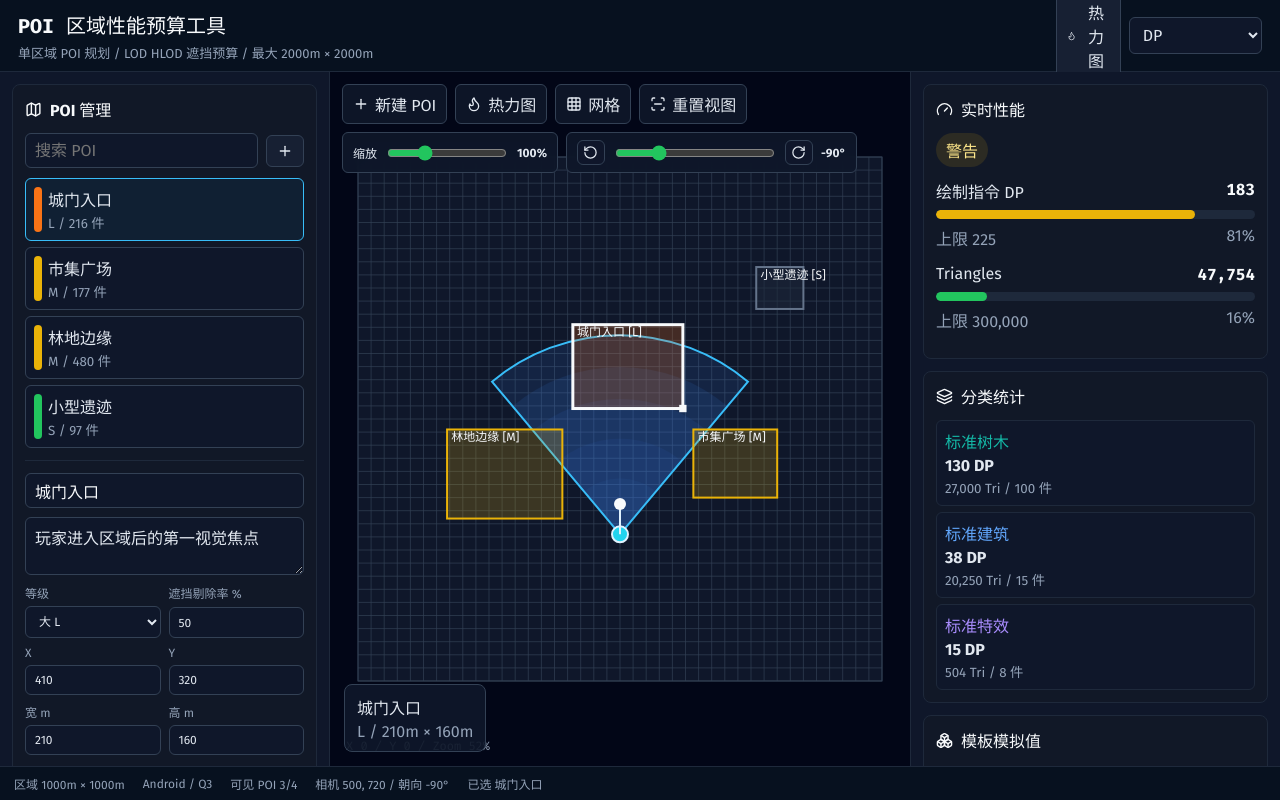
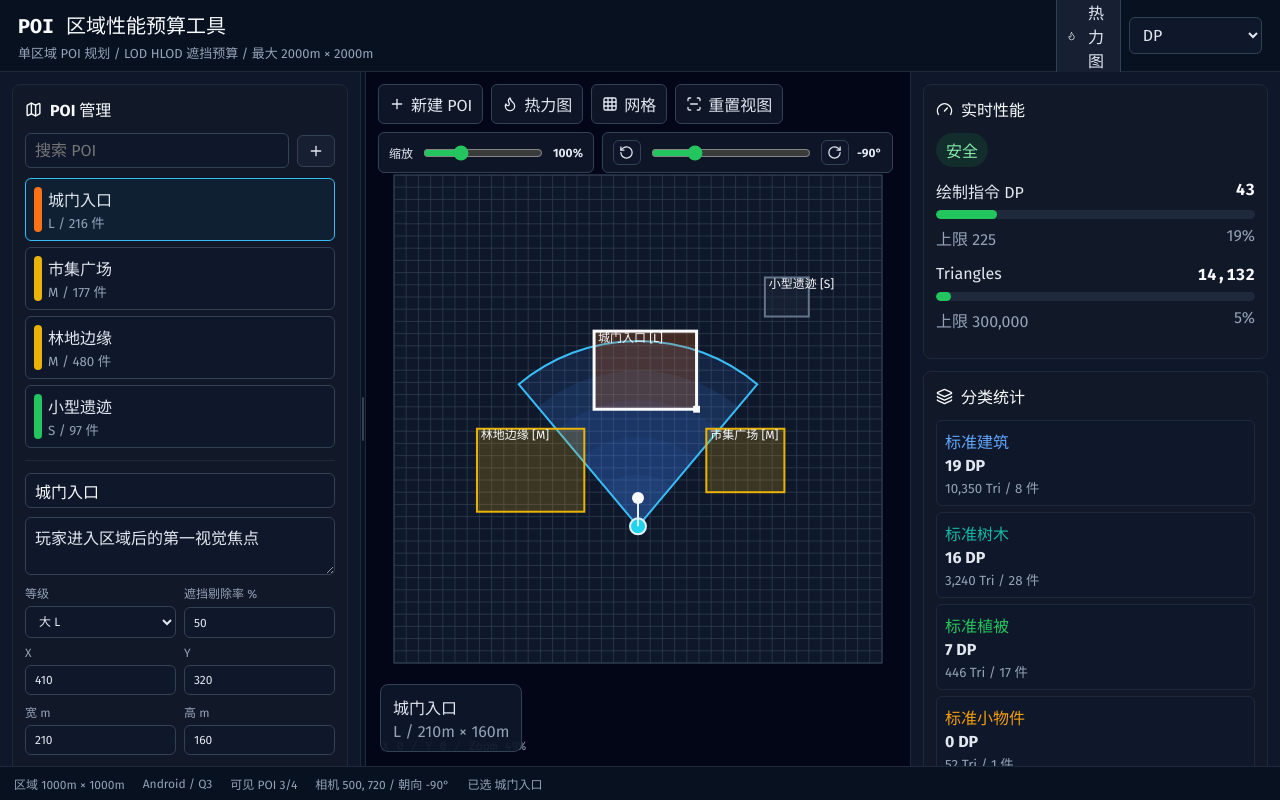
Before and after one commit to ComplicateCc/ow-performance-budget, a React (Vite) app: page / in a window 1280 px wide. Built offline with nearby package versions, Linux system fonts and the light colour scheme.

Commit message:
Add resizable panel and frustum overlap budgeting

```diff
--- a/src/App.css
+++ b/src/App.css
@@ -80,7 +80,7 @@ textarea:focus-visible {
 .workspace {
   min-height: 0;
   display: grid;
-  grid-template-columns: minmax(280px, 330px) minmax(360px, 1fr) minmax(300px, 370px);
+  grid-template-columns: 360px 6px minmax(360px, 1fr) minmax(300px, 370px);
 }
 
 .side-panel {
@@ -92,11 +92,41 @@ textarea:focus-visible {
 }
 
 .left-panel {
-  border-right: 1px solid #1e293b;
+  border-right: 0;
 }
 
 .right-panel {
   border-left: 1px solid #1e293b;
+}
+
+.left-resizer {
+  position: relative;
+  min-width: 6px;
+  cursor: col-resize;
+  background: #07111f;
+  border-inline: 1px solid #1e293b;
+}
+
+.left-resizer::after {
+  content: '';
+  position: absolute;
+  top: 50%;
+  left: 50%;
+  width: 2px;
+  height: 44px;
+  border-radius: 999px;
+  background: #334155;
+  transform: translate(-50%, -50%);
+}
+
+.left-resizer:hover::after,
+.is-resizing-panel .left-resizer::after {
+  background: #38bdf8;
+}
+
+.is-resizing-panel {
+  cursor: col-resize;
+  user-select: none;
 }
 
 .panel-section {
@@ -310,7 +340,8 @@ button.danger {
   margin-top: 10px;
   border: 1px solid #1e293b;
   border-radius: 6px;
-  overflow: hidden;
+  overflow-x: auto;
+  overflow-y: hidden;
 }
 
 .lod-head,
@@ -324,6 +355,7 @@ button.danger {
 .lod-head.budget-head,
 .lod-row.budget-row {
   grid-template-columns: 52px 1fr 1fr 1fr 1fr 1fr;
+  min-width: 620px;
 }
 
 .lod-head {
@@ -629,7 +661,7 @@ button.danger {
 
 @media (max-width: 1200px) {
   .workspace {
-    grid-template-columns: 290px minmax(320px, 1fr) 320px;
+    grid-template-columns: 330px 6px minmax(320px, 1fr) 320px;
   }
 
   .object-counts {
@@ -651,6 +683,10 @@ button.danger {
   .top-bar,
   .workspace {
     display: block;
+  }
+
+  .left-resizer {
+    display: none;
   }
 
   .side-panel {
--- a/src/App.tsx
+++ b/src/App.tsx
@@ -748,6 +748,7 @@ function StatsPanel({ result }: { result: ReturnType<typeof calculatePerformance
             <button key={item.poiId} onClick={() => state.selectPoi(item.poiId)} className={item.visible ? '' : 'muted'}>
               <span>{item.name}</span>
               <strong>{fmt(item.dp)} / {fmt(item.triangles)}</strong>
+              <small>视锥重叠 {Math.round(item.overlapRatio * 100)}%</small>
             </button>
           ))}
         </div>
@@ -866,6 +867,8 @@ function StatusBar({ result }: { result: ReturnType<typeof calculatePerformance>
 function App() {
   const state = useAppStore()
   const result = useMemo(() => calculatePerformance(state), [state])
+  const [leftWidth, setLeftWidth] = useState(360)
+  const resizingLeftRef = useRef(false)
 
   useEffect(() => {
     const onKey = (event: KeyboardEvent) => {
@@ -886,6 +889,23 @@ function App() {
     return () => window.removeEventListener('keydown', onKey)
   }, [state])
 
+  useEffect(() => {
+    const handleMove = (event: PointerEvent) => {
+      if (!resizingLeftRef.current) return
+      setLeftWidth(clamp(event.clientX, 300, 620))
+    }
+    const handleUp = () => {
+      resizingLeftRef.current = false
+      document.body.classList.remove('is-resizing-panel')
+    }
+    window.addEventListener('pointermove', handleMove)
+    window.addEventListener('pointerup', handleUp)
+    return () => {
+      window.removeEventListener('pointermove', handleMove)
+      window.removeEventListener('pointerup', handleUp)
+    }
+  }, [])
+
   return (
     <div className="app-shell">
       <header className="top-bar">
@@ -901,8 +921,20 @@ function App() {
           </select>
         </div>
       </header>
-      <main className="workspace">
+      <main
+        className="workspace"
+        style={{ gridTemplateColumns: `${leftWidth}px 6px minmax(360px, 1fr) minmax(300px, 370px)` }}
+      >
         <LeftPanel />
+        <div
+          className="left-resizer"
+          role="separator"
+          aria-label="调整左侧栏宽度"
+          onPointerDown={() => {
+            resizingLeftRef.current = true
+            document.body.classList.add('is-resizing-panel')
+          }}
+        />
         <MapCanvas result={result} />
         <StatsPanel result={result} />
       </main>
--- a/src/calc.ts
+++ b/src/calc.ts
@@ -65,6 +65,44 @@ export const getTemplateForType = (templates: ObjectTemplate[], type: ObjectType
   return template
 }
 
+const buildPoiSamples = (poi: PoiRegion, targetSamples = 64) => {
+  const columns = Math.max(2, Math.round(Math.sqrt(targetSamples * (poi.width / Math.max(1, poi.height)))))
+  const rows = Math.max(2, Math.round(targetSamples / columns))
+  const samples: { x: number; y: number }[] = []
+  for (let row = 0; row < rows; row += 1) {
+    for (let column = 0; column < columns; column += 1) {
+      samples.push({
+        x: poi.x + ((column + 0.5) / columns) * poi.width,
+        y: poi.y + ((row + 0.5) / rows) * poi.height,
+      })
+    }
+  }
+  return samples
+}
+
+export const calculatePoiFrustumOverlap = (poi: PoiRegion, camera: CameraConfig) => {
+  const samples = buildPoiSamples(poi)
+  const visibleSamples = samples.filter((sample) => isPointInCamera(sample, camera))
+  return {
+    samples,
+    visibleSamples,
+    overlapRatio: visibleSamples.length / samples.length,
+  }
+}
+
+const getTemplatePercentAtDistance = (template: ObjectTemplate, rawDistance: number, lodScale: number) => {
+  const hasDisappearDistance = template.disappearDistance > 0
+  if (hasDisappearDistance && rawDistance > template.disappearDistance * lodScale) {
+    return null
+  }
+  const useHlod = !hasDisappearDistance && rawDistance >= template.hlodDistance * lodScale
+  const lod = pickLod(template, rawDistance, lodScale)
+  return {
+    dpPercent: useHlod ? template.hlodDpPercent : lod.dpPercent,
+    trianglePercent: useHlod ? template.hlodTrianglePercent : lod.trianglePercent,
+  }
+}
+
 export const calculatePoiContribution = (
   poi: PoiRegion,
   templates: ObjectTemplate[],
@@ -72,26 +110,29 @@ export const calculatePoiContribution = (
   camera: CameraConfig,
   globalCullingFactor: number,
 ) => {
-  const center = getPoiCenter(poi)
-  const dist = distance(center, camera)
   const culling = clamp((poi.cullingRate / 100) * globalCullingFactor, 0, 1)
   const result: CategoryStat[] = []
+  const { samples, visibleSamples } = calculatePoiFrustumOverlap(poi, camera)
+  if (visibleSamples.length === 0) return result
 
   ;(Object.keys(poi.objects) as ObjectType[]).forEach((type) => {
     const count = poi.objects[type]
     if (!count) return
     const template = poi.templateOverrides?.[type] ?? getTemplateForType(templates, type)
-    const hasDisappearDistance = template.disappearDistance > 0
-    if (hasDisappearDistance && dist > template.disappearDistance * quality.lodScale) return
-    const useHlod = !hasDisappearDistance && dist >= template.hlodDistance * quality.lodScale
-    const lod = pickLod(template, dist, quality.lodScale)
-    const dpPercent = useHlod ? template.hlodDpPercent : lod.dpPercent
-    const triPercent = useHlod ? template.hlodTrianglePercent : lod.trianglePercent
+    let weightedDpPercent = 0
+    let weightedTrianglePercent = 0
+    visibleSamples.forEach((sample) => {
+      const percent = getTemplatePercentAtDistance(template, distance(sample, camera), quality.lodScale)
+      if (!percent) return
+      weightedDpPercent += percent.dpPercent / samples.length
+      weightedTrianglePercent += percent.trianglePercent / samples.length
+    })
+    if (weightedDpPercent <= 0 && weightedTrianglePercent <= 0) return
     result.push({
       type,
-      count,
-      dp: count * template.baseDp * (dpPercent / 100) * (1 - culling),
-      triangles: count * template.baseTriangles * (triPercent / 100) * (1 - culling),
+      count: count * (visibleSamples.length / samples.length),
+      dp: count * template.baseDp * (weightedDpPercent / 100) * (1 - culling),
+      triangles: count * template.baseTriangles * (weightedTrianglePercent / 100) * (1 - culling),
     })
   })
 
@@ -118,7 +159,12 @@ export const calculatePerformance = (state: ProjectState): PerformanceResult =>
   state.pois.forEach((poi) => {
     const visible = isPoiVisible(poi, camera)
     if (!visible) {
-      byPoi.push({ poiId: poi.id, name: poi.name, dp: 0, triangles: 0, visible: false })
+      byPoi.push({ poiId: poi.id, name: poi.name, dp: 0, triangles: 0, visible: false, overlapRatio: 0 })
+      return
+    }
+    const { overlapRatio } = calculatePoiFrustumOverlap(poi, camera)
+    if (overlapRatio <= 0) {
+      byPoi.push({ poiId: poi.id, name: poi.name, dp: 0, triangles: 0, visible: false, overlapRatio: 0 })
       return
     }
     visiblePoiIds.push(poi.id)
@@ -131,7 +177,7 @@ export const calculatePerformance = (state: ProjectState): PerformanceResult =>
     )
     const poiDp = stats.reduce((sum, item) => sum + item.dp, 0)
     const poiTriangles = stats.reduce((sum, item) => sum + item.triangles, 0)
-    byPoi.push({ poiId: poi.id, name: poi.name, dp: poiDp, triangles: poiTriangles, visible: true })
+    byPoi.push({ poiId: poi.id, name: poi.name, dp: poiDp, triangles: poiTriangles, visible: true, overlapRatio })
 
     stats.forEach((item) => {
       const prev = byType.get(item.type) ?? { type: item.type, dp: 0, triangles: 0, count: 0 }
--- a/src/types.ts
+++ b/src/types.ts
@@ -87,6 +87,7 @@ export interface PoiStat {
   dp: number
   triangles: number
   visible: boolean
+  overlapRatio: number
 }
 
 export interface PerformanceResult {
```
Also changed, not shown: 1 other file (tests, documents, lock files or other folders).
